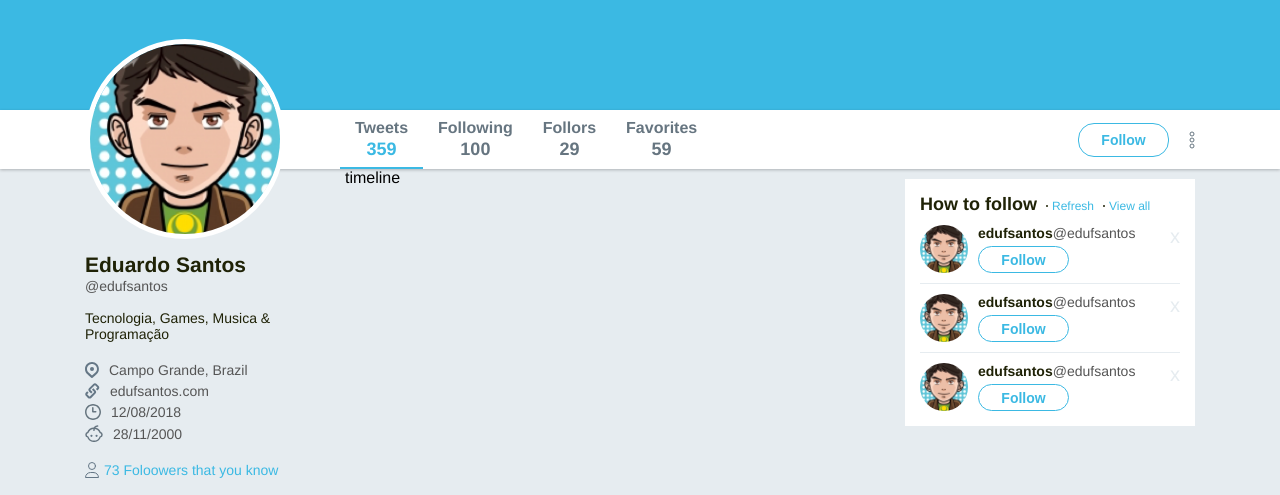
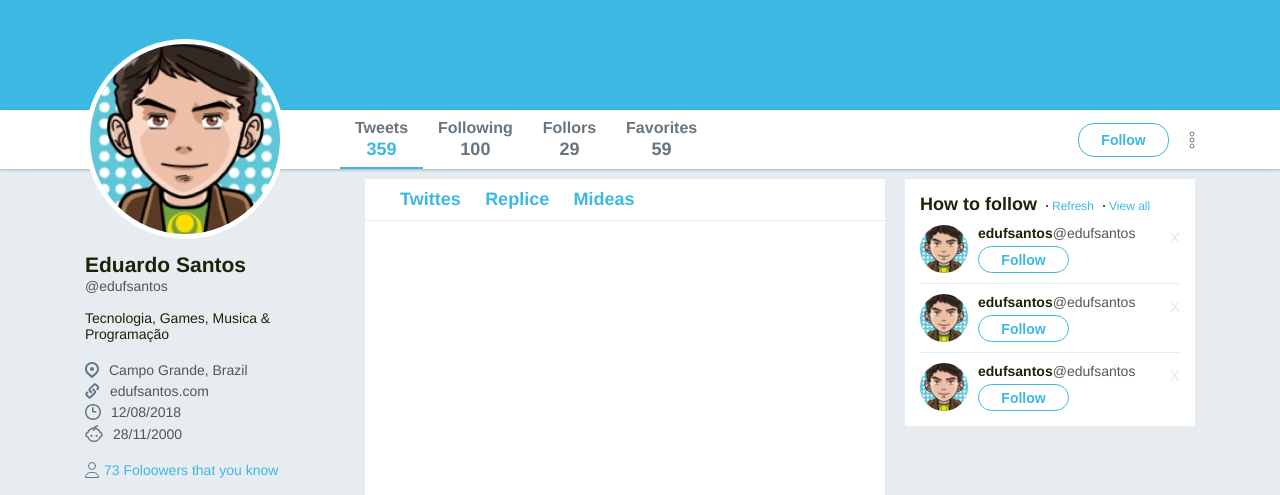
Before and after one commit to edufsantos/Flex-Box, a plain HTML site: page index.html in a window 1280 px wide. Shown: the part 236-731 px from the top of the page. Drawn offline with Linux system fonts and the light colour scheme.

Commit message:
--aula 06

```diff
--- a/index.html
+++ b/index.html
@@ -94,7 +94,14 @@
           </ul>
         </div>
       </aside>
-      <section class="timeline"> timeline</section>
+      <section class="timeline">
+        <nav>
+          <a href="">Twittes</a>
+          <a href="">Replice</a>
+          <a href="">Mideas</a>
+        </nav>
+
+      </section>
 
       <aside class="widgets">
         <div class="widget follow">
--- a/styles.css
+++ b/styles.css
@@ -267,7 +267,24 @@ header#main-header .side button{
 /*------------------timeline--------------------*/
 .wrapper-content .timeline{
   flex: 1;
+  background-color: #fff;
+  margin: 10px 20px 0;
 }
+.wrapper-content .timeline nav{
+  border-bottom:  1px solid #e6ecf0;
+  padding: 10px 15px;
+}
+.wrapper-content .timeline nav a{
+  text-decoration: none;
+  color: #3bb9e3;
+  font-size: 18px;
+  font-weight: bold;
+  margin-left: 20px;
+}
+.wrapper-content .timeline nav a.active{
+  color: #1f2206;
+}
+
 
 /*-----------widgets------------------*/
 .wrapper-content aside.widgets{
```
